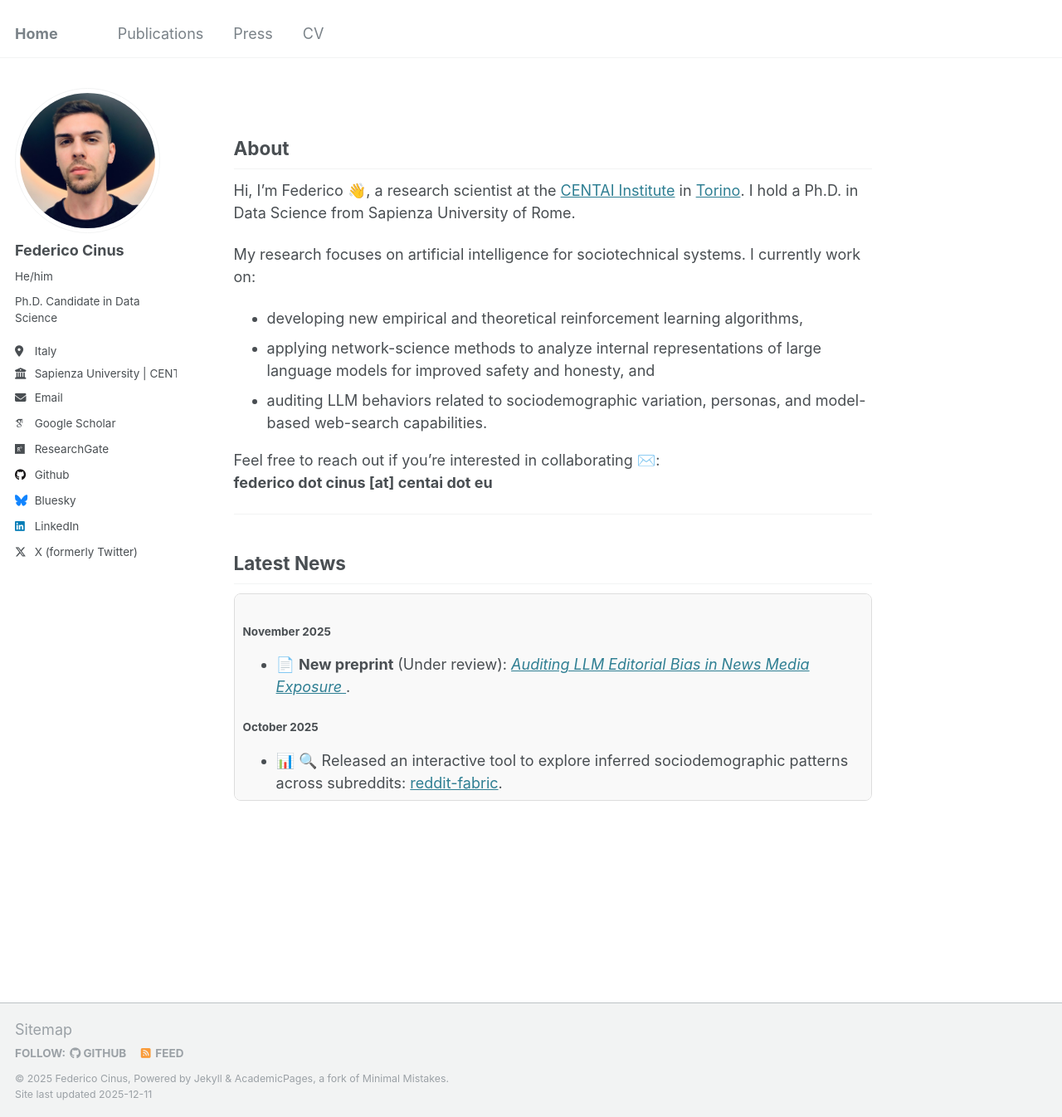
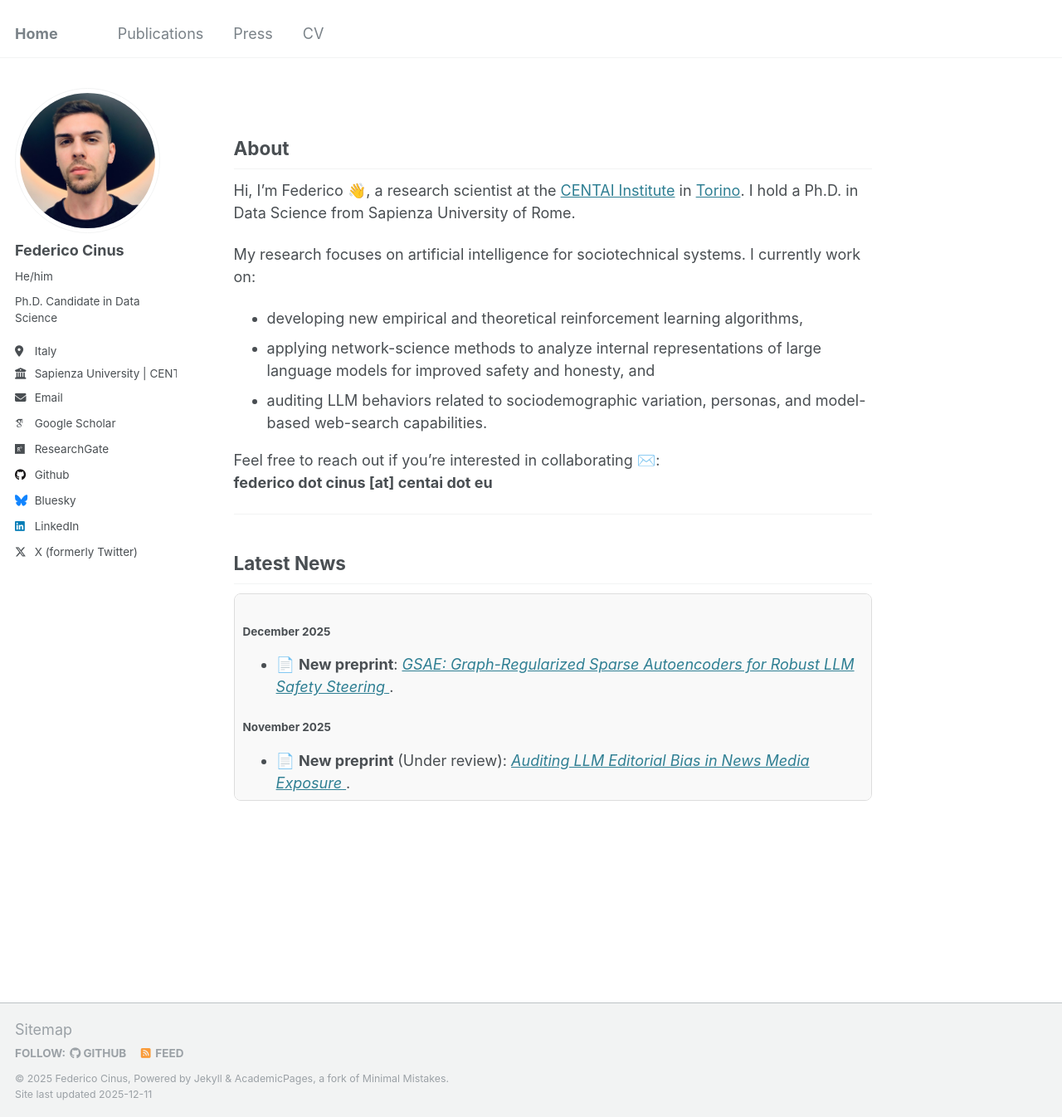
Before and after one commit to FedericoCinus/website, a Jekyll site: the page built from _pages/about.md, in a window 1280 px wide and 1346 px high. Shown: the whole window at 83% size. Built offline with Jekyll 4.4.1, drawn with Linux system fonts in a browser that asks for light colours; some web fonts are replaced.

Commit message:
Update about.md with December 2025 preprint
Added new preprint information for December 2025.

```diff
--- a/_pages/about.md
+++ b/_pages/about.md
@@ -26,6 +26,15 @@ Feel free to reach out if you’re interested in collaborating ✉️:
 
 <div style="max-height: 250px; overflow-y: auto; padding: 10px; border: 1px solid #ddd; background: #f9f9f9; border-radius: 8px;">
 
+
+<h4>December 2025</h4>
+<ul>
+  <li>📄 <b>New preprint</b>:
+    <a href="https://www.arxiv.org/abs/2512.06655" target="_blank">
+      <em>GSAE: Graph-Regularized Sparse Autoencoders for Robust LLM Safety Steering</em>
+    </a>.
+  </li>
+</ul>
 
 
 <h4>November 2025</h4>
```
